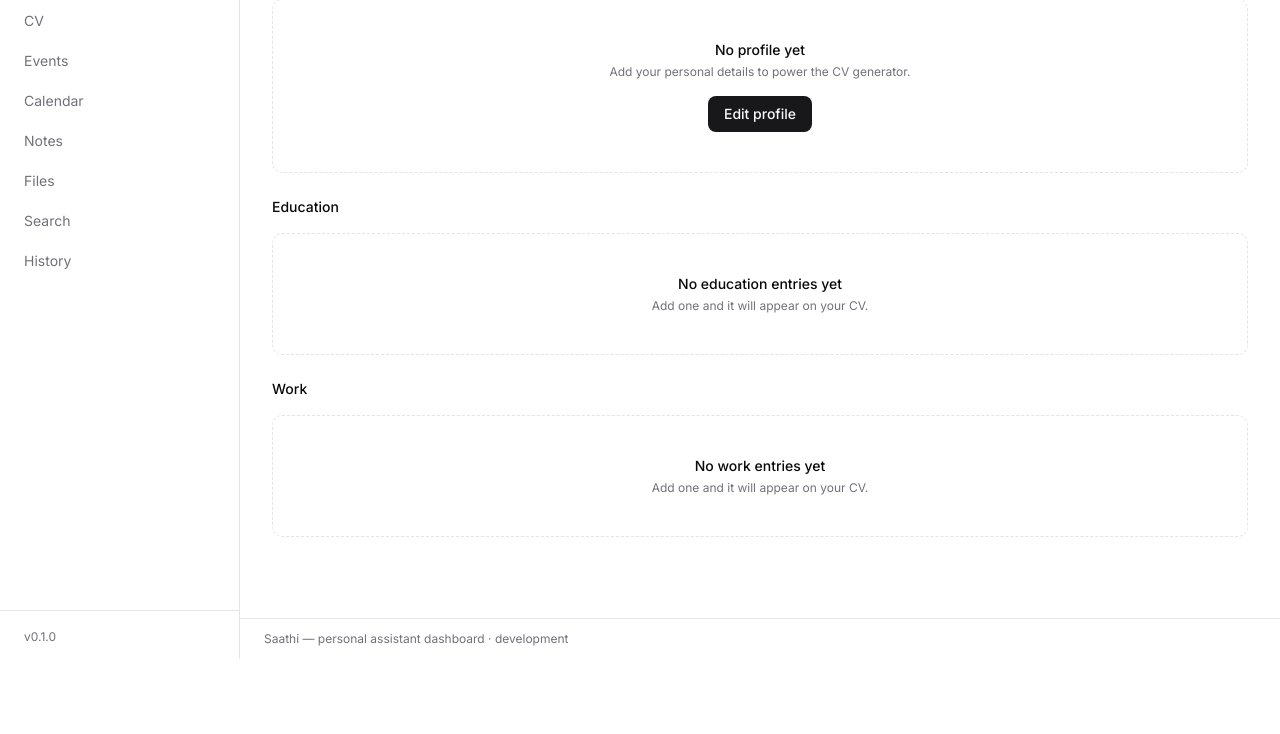
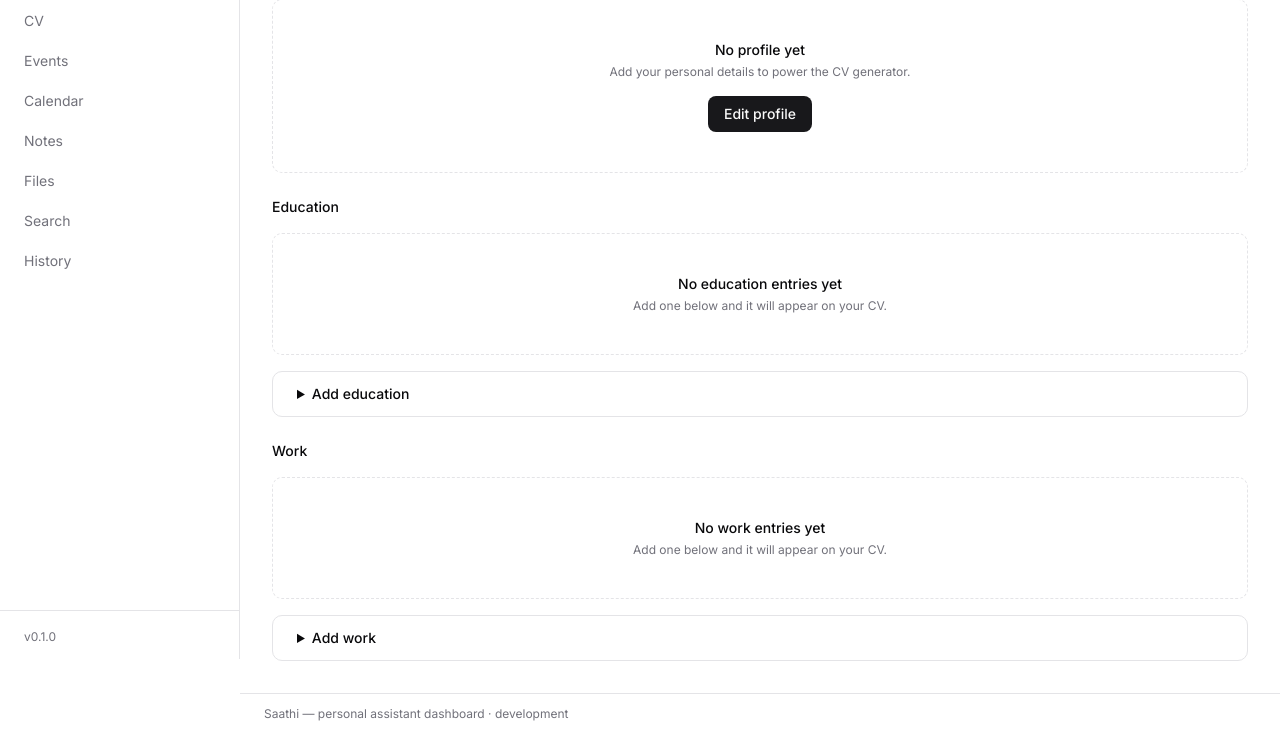
Before and after one commit to senutpal/saathi, a Flask app: page /profile in a window 1280 px wide. Shown: the part 141-875 px from the top of the page. Before the commit the page ends 800 px from the top, so only its background shows below. Run offline with Flask 3, Linux system fonts and the light colour scheme; the visitor is signed in with stand-in values (Sample User, id 1); data that the repository does not hold is empty; parts of the project's set-up code (start-up, migrations or seed data) failed here and were passed over; some libraries are stand-ins or nearby versions.

Commit message:
feat(profile): education/work post-per-action crud with idor guards (S2,S3)

```diff
--- a/saathi/blueprints/profile/routes.py
+++ b/saathi/blueprints/profile/routes.py
@@ -6,9 +6,10 @@ from flask import Response, flash, redirect, render_template, url_for
 from flask_login import current_user
 
 from ...extensions import db
-from ...models import Profile
+from ...models import EducationEntry, Profile, WorkEntry
+from ...utils import get_own_or_404
 from . import bp
-from .forms import ProfileForm
+from .forms import EducationForm, ProfileForm, WorkForm
 
 
 def _current_profile() -> Profile:
@@ -19,9 +20,20 @@ def _current_profile() -> Profile:
     return prof
 
 
+def _flash_form_errors(form: EducationForm | WorkForm | ProfileForm) -> None:
+    for messages in form.errors.values():
+        for message in messages:
+            flash(message, "error")
+
+
 @bp.get("")
 def view() -> str:
-    return render_template("profile/view.html", profile=current_user.profile)
+    return render_template(
+        "profile/view.html",
+        profile=current_user.profile,
+        education_form=EducationForm(),
+        work_form=WorkForm(),
+    )
 
 
 @bp.route("/edit", methods=["GET", "POST"])
@@ -35,3 +47,69 @@ def edit() -> str | Response:
         flash("Profile saved.")
         return redirect(url_for("profile.view"))
     return render_template("profile/edit.html", form=form)
+
+
+@bp.post("/education/new")
+def education_new() -> Response:
+    form = EducationForm()
+    if form.validate_on_submit():
+        db.session.add(_education_entry(form))
+        db.session.commit()
+        flash("Education entry added.")
+    else:
+        _flash_form_errors(form)
+    return redirect(url_for("profile.view"))
+
+
+@bp.post("/education/<int:eid>/delete")
+def education_delete(eid: int) -> Response:
+    entry = get_own_or_404(EducationEntry, eid)
+    db.session.delete(entry)
+    db.session.commit()
+    flash("Education entry deleted.")
+    return redirect(url_for("profile.view"))
+
+
+@bp.post("/work/new")
+def work_new() -> Response:
+    form = WorkForm()
+    if form.validate_on_submit():
+        db.session.add(_work_entry(form))
+        db.session.commit()
+        flash("Work entry added.")
+    else:
+        _flash_form_errors(form)
+    return redirect(url_for("profile.view"))
+
+
+@bp.post("/work/<int:wid>/delete")
+def work_delete(wid: int) -> Response:
+    entry = get_own_or_404(WorkEntry, wid)
+    db.session.delete(entry)
+    db.session.commit()
+    flash("Work entry deleted.")
+    return redirect(url_for("profile.view"))
+
+
+def _education_entry(form: EducationForm) -> EducationEntry:
+    return EducationEntry(
+        user_id=current_user.id,
+        institution=form.institution.data.strip(),
+        qualification=form.qualification.data.strip(),
+        field_of_study=form.field_of_study.data,
+        start_date=form.start_date.data,
+        end_date=form.end_date.data,
+        description=form.description.data,
+    )
+
+
+def _work_entry(form: WorkForm) -> WorkEntry:
+    return WorkEntry(
+        user_id=current_user.id,
+        organization=form.organization.data.strip(),
+        role=form.role.data.strip(),
+        location=form.location.data,
+        start_date=form.start_date.data,
+        end_date=form.end_date.data,
+        description=form.description.data,
+    )
--- a/saathi/templates/profile/view.html
+++ b/saathi/templates/profile/view.html
@@ -1,4 +1,5 @@
 {% extends "base.html" %}
+{% from "macros.html" import field, textarea %}
 {% block title %}Profile — Saathi{% endblock %}
 {% block header %}Profile{% endblock %}
 {% block content %}
@@ -66,45 +67,100 @@
 
   <section>
     <h2 class="mb-4 text-sm font-medium">Education</h2>
+    <div class="space-y-4">
       {% if current_user.education_entries %}
       <ul class="divide-y divide-border rounded-lg border border-border bg-card px-6">
         {% for e in current_user.education_entries|sort(attribute="start_date", reverse=true) %}
-      <li class="py-3">
+        <li class="flex items-start justify-between gap-4 py-3">
+          <div>
             <p class="text-sm font-medium">{{ e.qualification }}{% if e.field_of_study %}, {{ e.field_of_study }}{% endif %}</p>
             <p class="mt-0.5 text-xs text-muted-foreground tabular-nums">
               {{ e.institution }} · {{ e.start_date.strftime("%b %Y") if e.start_date }} – {{ e.end_date.strftime("%b %Y") if e.end_date else "Present" }}
             </p>
+            {% if e.description %}<p class="mt-1 whitespace-pre-line text-xs text-muted-foreground">{{ e.description }}</p>{% endif %}
+          </div>
+          <form method="post" action="{{ url_for('profile.education_delete', eid=e.id) }}"
+                onsubmit="return confirm('Delete this entry? This cannot be undone.');">
+            <input type="hidden" name="csrf_token" value="{{ csrf_token() }}">
+            <button type="submit"
+                    class="inline-flex h-8 items-center justify-center rounded-md bg-destructive px-3 text-sm font-medium text-white transition-colors hover:bg-destructive/90 focus-visible:outline-none focus-visible:ring-2 focus-visible:ring-ring disabled:pointer-events-none disabled:opacity-50">Delete</button>
+          </form>
         </li>
         {% endfor %}
       </ul>
       {% else %}
       <div class="flex flex-col items-center justify-center rounded-lg border border-dashed border-border p-10 text-center">
         <p class="text-sm font-medium">No education entries yet</p>
-      <p class="mt-1 text-xs text-muted-foreground">Add one and it will appear on your CV.</p>
+        <p class="mt-1 text-xs text-muted-foreground">Add one below and it will appear on your CV.</p>
       </div>
       {% endif %}
+
+      <details class="rounded-lg border border-border bg-card">
+        <summary class="cursor-pointer select-none px-6 py-3 text-sm font-medium">Add education</summary>
+        <form method="post" action="{{ url_for('profile.education_new') }}" class="space-y-3 border-t border-border p-6">
+          {{ education_form.hidden_tag() }}
+          <div class="grid gap-3 sm:grid-cols-2">
+            {{ field(education_form.institution) }}
+            {{ field(education_form.qualification) }}
+            {{ field(education_form.field_of_study) }}
+            {{ field(education_form.start_date) }}
+            {{ field(education_form.end_date) }}
+          </div>
+          {{ textarea(education_form.description, rows=2) }}
+          <button type="submit"
+                  class="inline-flex h-9 items-center justify-center rounded-md bg-primary px-4 text-sm font-medium text-primary-foreground transition-colors hover:bg-primary/90 focus-visible:outline-none focus-visible:ring-2 focus-visible:ring-ring disabled:pointer-events-none disabled:opacity-50">Add education</button>
+        </form>
+      </details>
+    </div>
   </section>
 
   <section>
     <h2 class="mb-4 text-sm font-medium">Work</h2>
+    <div class="space-y-4">
       {% if current_user.work_entries %}
       <ul class="divide-y divide-border rounded-lg border border-border bg-card px-6">
         {% for w in current_user.work_entries|sort(attribute="start_date", reverse=true) %}
-      <li class="py-3">
+        <li class="flex items-start justify-between gap-4 py-3">
+          <div>
             <p class="text-sm font-medium">{{ w.role }}{% if w.location %}, {{ w.location }}{% endif %}</p>
             <p class="mt-0.5 text-xs text-muted-foreground tabular-nums">
               {{ w.organization }} · {{ w.start_date.strftime("%b %Y") if w.start_date }} – {{ w.end_date.strftime("%b %Y") if w.end_date else "Present" }}
             </p>
             {% if w.description %}<p class="mt-1 whitespace-pre-line text-xs text-muted-foreground">{{ w.description }}</p>{% endif %}
+          </div>
+          <form method="post" action="{{ url_for('profile.work_delete', wid=w.id) }}"
+                onsubmit="return confirm('Delete this entry? This cannot be undone.');">
+            <input type="hidden" name="csrf_token" value="{{ csrf_token() }}">
+            <button type="submit"
+                    class="inline-flex h-8 items-center justify-center rounded-md bg-destructive px-3 text-sm font-medium text-white transition-colors hover:bg-destructive/90 focus-visible:outline-none focus-visible:ring-2 focus-visible:ring-ring disabled:pointer-events-none disabled:opacity-50">Delete</button>
+          </form>
         </li>
         {% endfor %}
       </ul>
       {% else %}
       <div class="flex flex-col items-center justify-center rounded-lg border border-dashed border-border p-10 text-center">
         <p class="text-sm font-medium">No work entries yet</p>
-      <p class="mt-1 text-xs text-muted-foreground">Add one and it will appear on your CV.</p>
+        <p class="mt-1 text-xs text-muted-foreground">Add one below and it will appear on your CV.</p>
       </div>
       {% endif %}
+
+      <details class="rounded-lg border border-border bg-card">
+        <summary class="cursor-pointer select-none px-6 py-3 text-sm font-medium">Add work</summary>
+        <form method="post" action="{{ url_for('profile.work_new') }}" class="space-y-3 border-t border-border p-6">
+          {{ work_form.hidden_tag() }}
+          <div class="grid gap-3 sm:grid-cols-2">
+            {{ field(work_form.organization) }}
+            {{ field(work_form.role) }}
+            {{ field(work_form.location) }}
+            {{ field(work_form.start_date) }}
+            {{ field(work_form.end_date) }}
+          </div>
+          {{ textarea(work_form.description, rows=2) }}
+          <button type="submit"
+                  class="inline-flex h-9 items-center justify-center rounded-md bg-primary px-4 text-sm font-medium text-primary-foreground transition-colors hover:bg-primary/90 focus-visible:outline-none focus-visible:ring-2 focus-visible:ring-ring disabled:pointer-events-none disabled:opacity-50">Add work</button>
+        </form>
+      </details>
+    </div>
   </section>
 </div>
 {% endblock %}
```
Also changed, not shown: tests/test_profile_cv.py (+98 -1 lines). Lines whose indentation alone changed are shown as unchanged.
